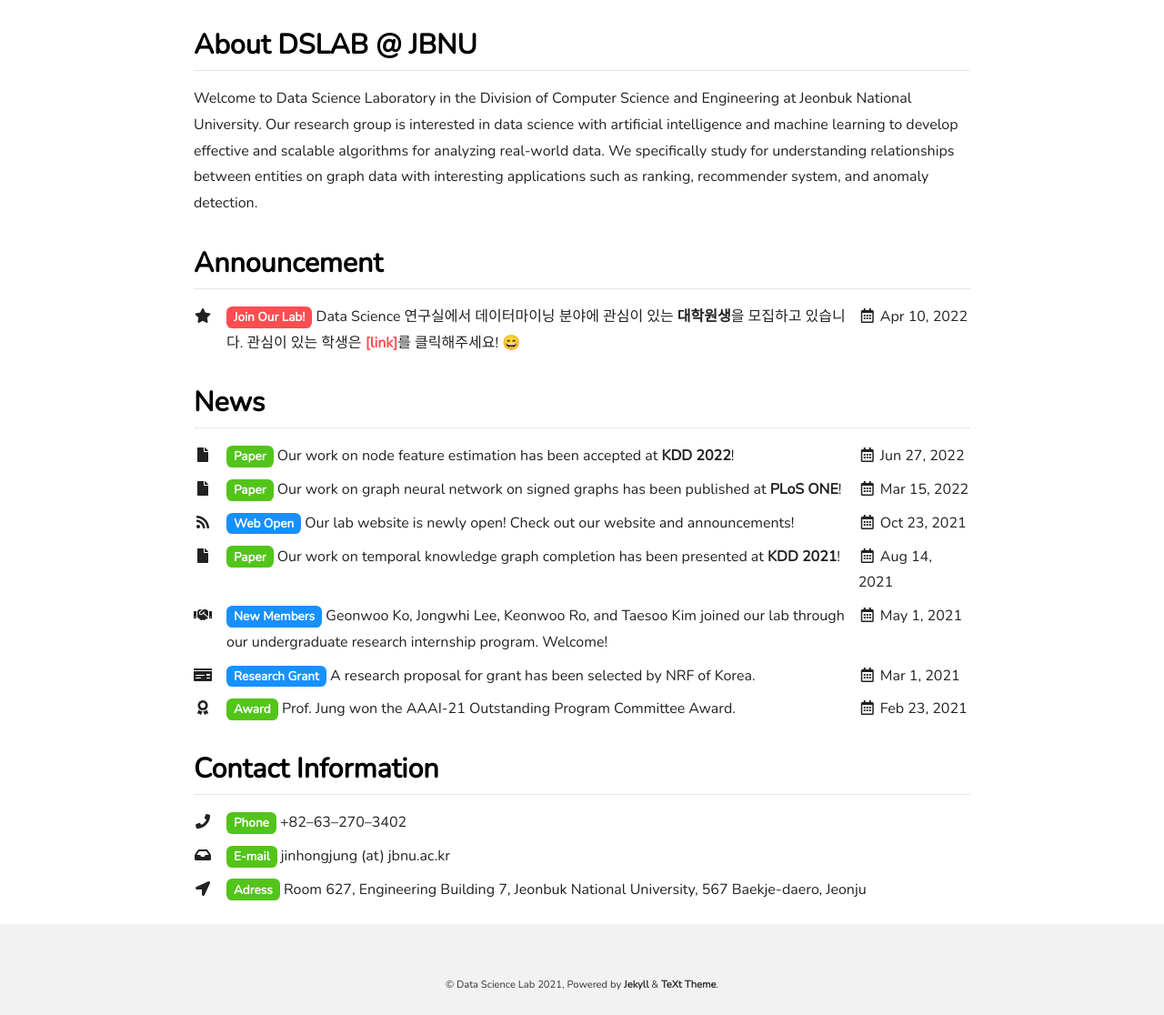
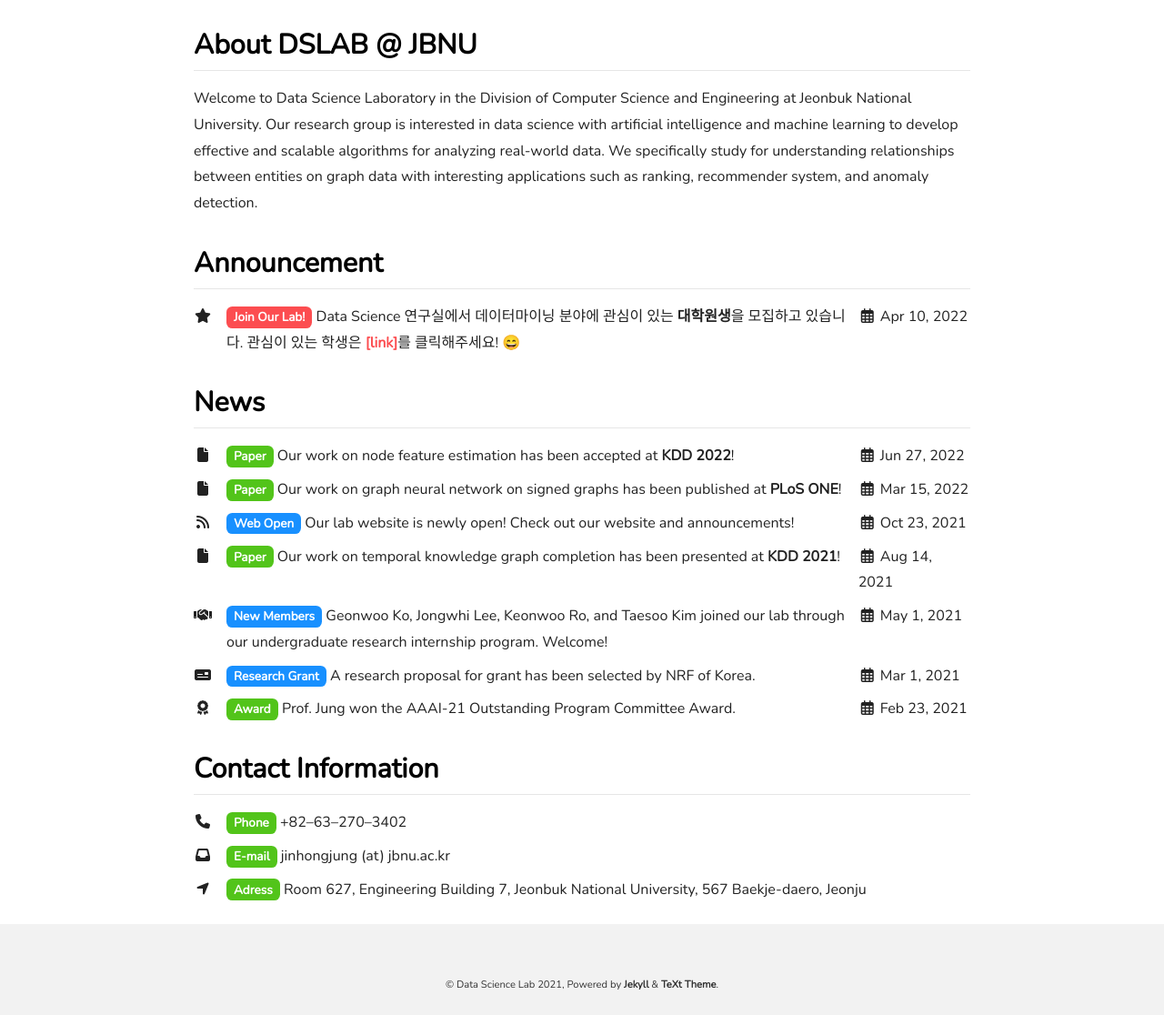
Before and after one commit to sunukkim98/ssu-dmlab.github.io, a Jekyll site: the page built from index.md, in a window 1280 px wide. Shown: the part 645-1761 px from the top of the page at 91% size. Built offline with Jekyll 4.4.1, drawn with Linux system fonts in a browser that asks for light colours; nearby versions of some CDN libraries.

Commit message:
add fontawesome

```diff
--- a/_includes/head/custom.html
+++ b/_includes/head/custom.html
@@ -15,4 +15,5 @@
             .start();
     });
 </script>
+<script src="https://kit.fontawesome.com/1b6594f00b.js" crossorigin="anonymous"></script>
 <!-- end custom head snippets -->
```
